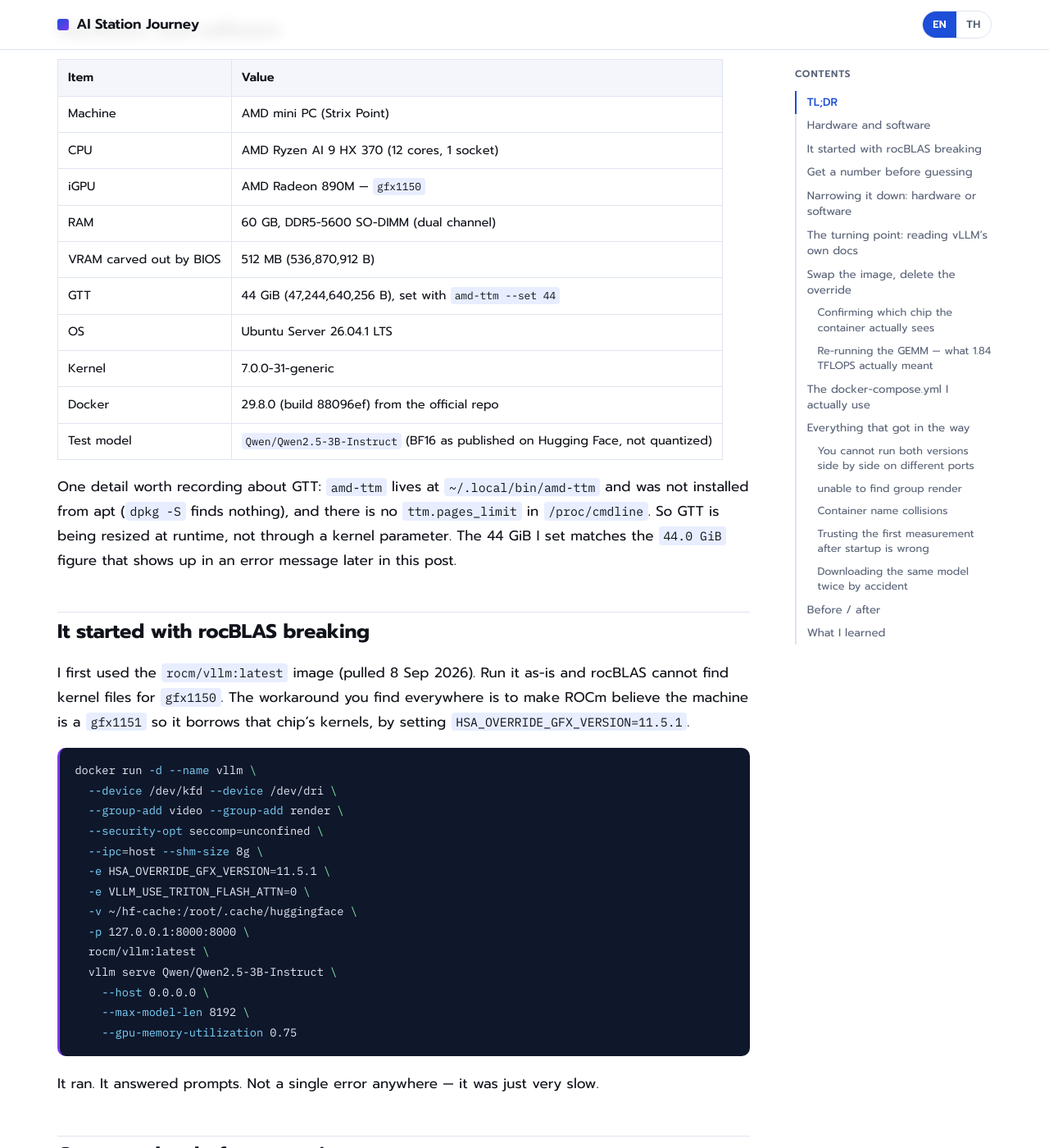
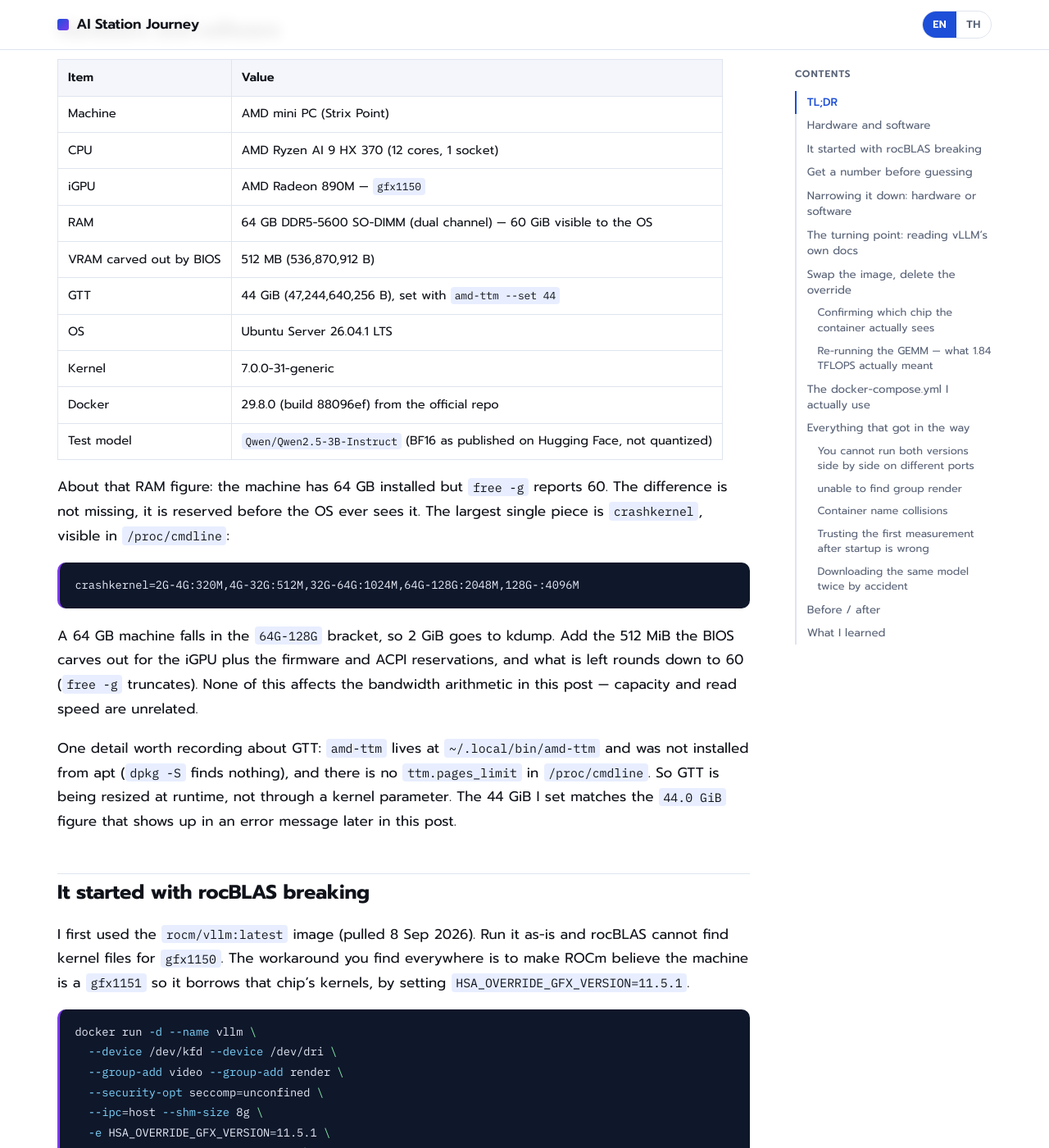
Before and after one commit to Patcharawadee-i/Patcharawadee-i.github.io, a Jekyll site: the page built from en/posts/vllm-rocm-gfx1150-wrong-version.md, in a window 1280 px wide and 1400 px high, scrolled down 675 px. Shown: the whole window at 82% size. Built offline with Jekyll 4.4.1, drawn with Linux system fonts in a browser that asks for light colours.

Commit message:
Correct the RAM figure: 64 GB installed, 60 GiB visible
The spec table quoted free -g output as if it were the hardware spec. The
machine has 64 GB; the gap is crashkernel (2 GiB on this size bracket), the
BIOS iGPU carve-out and firmware reservations. Explained in both languages
since a reader comparing their own free output would hit the same confusion.

Co-Authored-By: Claude Opus 5 <noreply@anthropic.com>
Claude-Session: https://claude.ai/code/session_01P6K1kemg1NXTrEQvJ5DyPH

````diff
--- a/en/posts/vllm-rocm-gfx1150-wrong-version.md
+++ b/en/posts/vllm-rocm-gfx1150-wrong-version.md
@@ -24,13 +24,26 @@ override. The fix is to switch to the image AMD actually builds gfx1150 kernels
 | Machine | AMD mini PC (Strix Point) |
 | CPU | AMD Ryzen AI 9 HX 370 (12 cores, 1 socket) |
 | iGPU | AMD Radeon 890M — `gfx1150` |
-| RAM | 60 GB, DDR5-5600 SO-DIMM (dual channel) |
+| RAM | 64 GB DDR5-5600 SO-DIMM (dual channel) — 60 GiB visible to the OS |
 | VRAM carved out by BIOS | 512 MB (536,870,912 B) |
 | GTT | 44 GiB (47,244,640,256 B), set with `amd-ttm --set 44` |
 | OS | Ubuntu Server 26.04.1 LTS |
 | Kernel | 7.0.0-31-generic |
 | Docker | 29.8.0 (build 88096ef) from the official repo |
 | Test model | `Qwen/Qwen2.5-3B-Instruct` (BF16 as published on Hugging Face, not quantized) |
+
+About that RAM figure: the machine has 64 GB installed but `free -g` reports 60. The
+difference is not missing, it is reserved before the OS ever sees it. The largest single
+piece is `crashkernel`, visible in `/proc/cmdline`:
+
+```
+crashkernel=2G-4G:320M,4G-32G:512M,32G-64G:1024M,64G-128G:2048M,128G-:4096M
+```
+
+A 64 GB machine falls in the `64G-128G` bracket, so 2 GiB goes to kdump. Add the 512 MiB
+the BIOS carves out for the iGPU plus the firmware and ACPI reservations, and what is left
+rounds down to 60 (`free -g` truncates). None of this affects the bandwidth arithmetic in
+this post — capacity and read speed are unrelated.
 
 One detail worth recording about GTT: `amd-ttm` lives at `~/.local/bin/amd-ttm` and was
 not installed from apt (`dpkg -S` finds nothing), and there is no `ttm.pages_limit` in
````
Also changed, not shown: th/posts/vllm-rocm-gfx1150-wrong-version.md (+13 -1 lines).
